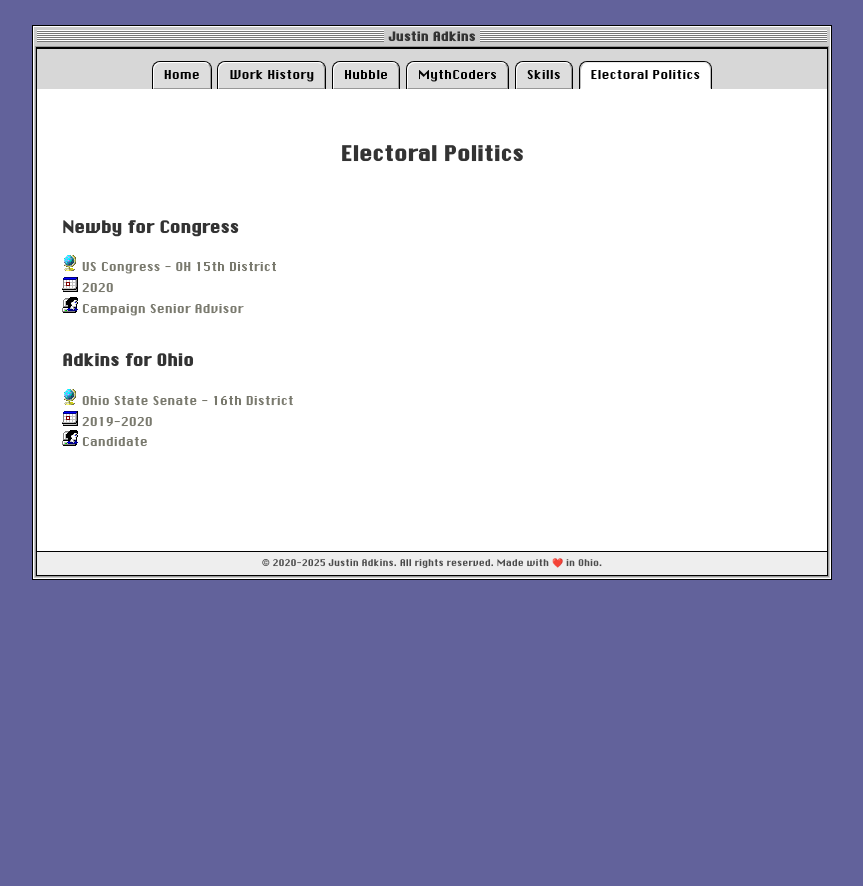
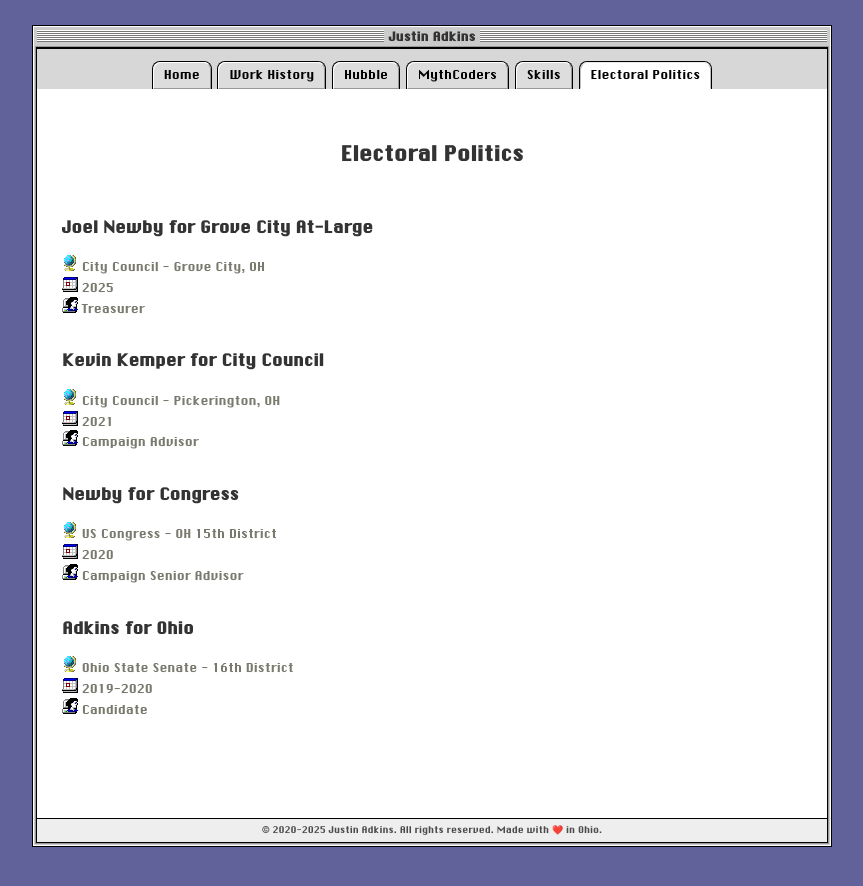
Before and after one commit to jmadkins/jmadkins.github.io, a Jekyll site: the page built from politics.html, in a window 1280 px wide. Shown: the top 886 px of the page, without its empty margins (208-1071 px from the left). Built offline with Jekyll 4.4.1, drawn with Linux system fonts in a browser that asks for light colours.

Commit message:
Fiscal Officer

```diff
--- a/politics.html
+++ b/politics.html
@@ -4,6 +4,38 @@ layout: default
 ---
 
 <h1 class="component-heading">Electoral Politics</h1>
+
+<div>
+  <h3>Joel Newby for Grove City At-Large</h3>
+  <div>
+    <img src="/assets/icons/entire_network_globe-1.png" alt="World icon">
+    City Council - Grove City, OH
+    <br />
+    <img src="/assets/icons/calendar-5.png" alt="Calendar icon">
+    2025
+    <br />
+    <img src="/assets/icons/user_computer-0.png" alt="User icon">
+    Treasurer
+  </div>
+</div>
+
+<br />
+
+<div>
+  <h3>Kevin Kemper for City Council</h3>
+  <div>
+    <img src="/assets/icons/entire_network_globe-1.png" alt="World icon">
+    City Council - Pickerington, OH
+    <br />
+    <img src="/assets/icons/calendar-5.png" alt="Calendar icon">
+    2021
+    <br />
+    <img src="/assets/icons/user_computer-0.png" alt="User icon">
+    Campaign Advisor
+  </div>
+</div>
+
+<br />
 
 <div>
   <h3>Newby for Congress</h3>
```
Also changed, not shown: index.html (+7 -0 lines).
